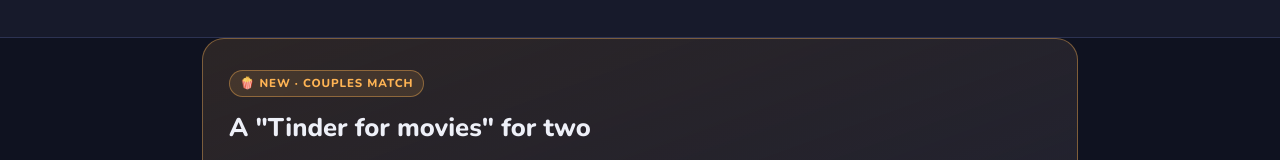
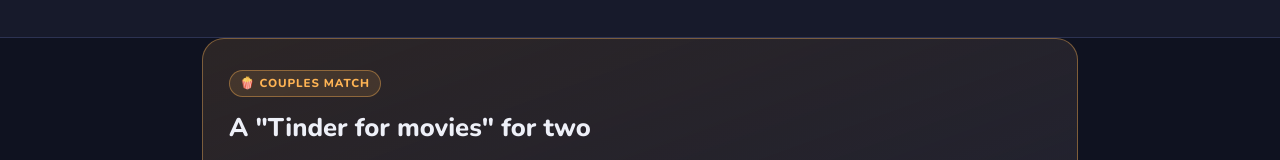
Before and after one commit to cecaza/cecaza.github.io, a plain HTML site: page cinexa/index.html in a window 1280 px wide. Shown: the part 568-728 px from the top of the page. Drawn offline with nearby package versions, Linux system fonts and the light colour scheme.

Commit message:
style: quitar 'Nuevo' del badge de Match en pareja (Cinexa)

```diff
--- a/cinexa/index.html
+++ b/cinexa/index.html
@@ -99,7 +99,7 @@
 
     <section class="wrap">
       <div class="highlight">
-        <span class="tag" data-en="🍿 New · Couples match">🍿 Nuevo · Match en pareja</span>
+        <span class="tag" data-en="🍿 Couples match">🍿 Match en pareja</span>
         <h2 data-en="A &quot;Tinder for movies&quot; for two">Un "Tinder de películas" para dos</h2>
         <p class="lead" data-en="Can't decide what to watch together? You create a room, share a 6-character code and the other person joins. You both swipe movies like in Tinder and, when you both like the same one, it's a match!">¿No saben qué ver con su pareja? Creas una sala, compartes un código de 6 caracteres y la otra persona se une. Ambos van deslizando películas como en Tinder y, cuando los dos dan "me gusta" a la misma, ¡salta el match!</p>
         <div class="steps">
```
